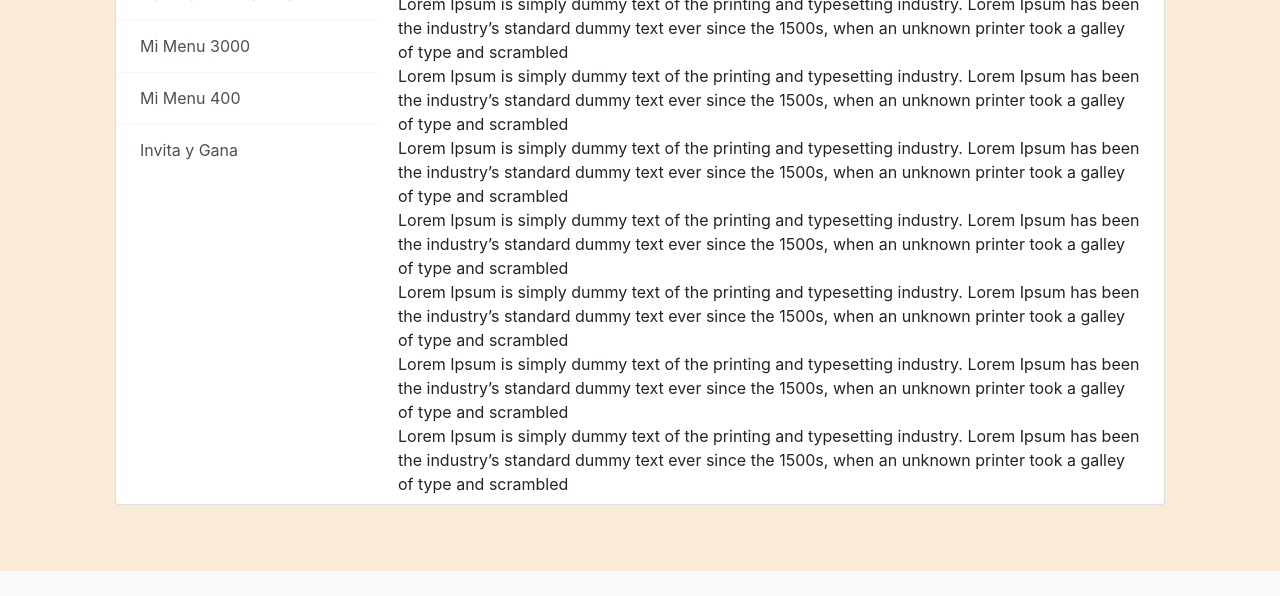
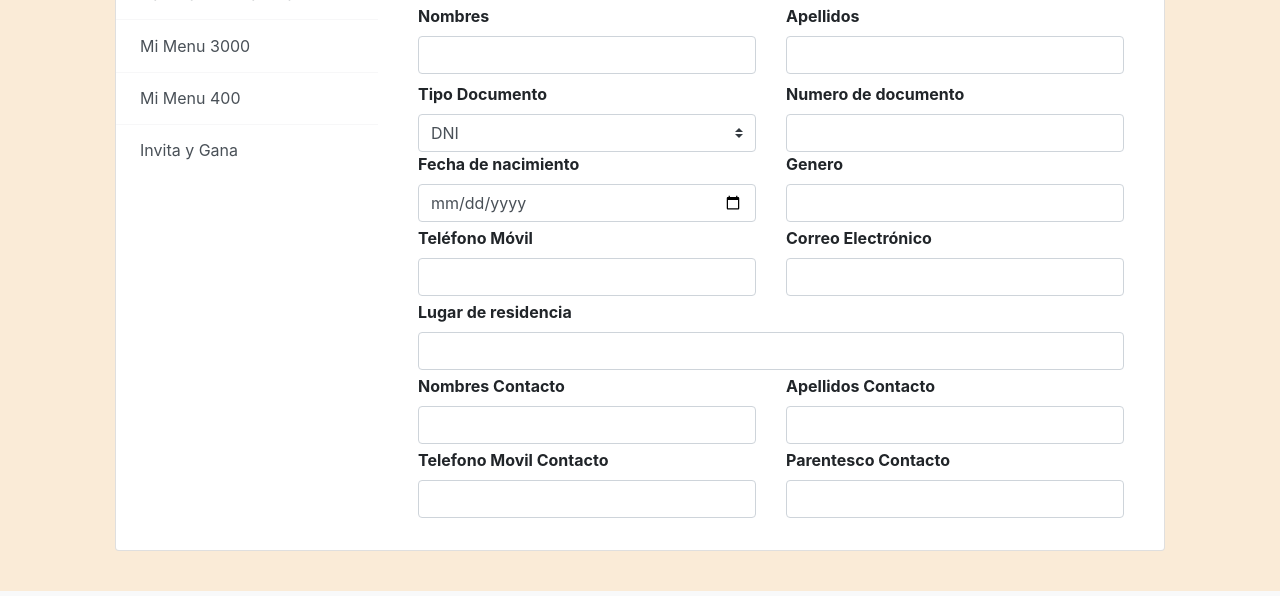
Before and after one commit to zolrivera/METODOSAGILES, a plain HTML site: page mi-perfil/perfil.html in a window 1280 px wide. Shown: the part 285-881 px from the top of the page. Drawn offline with nearby package versions, Linux system fonts and the light colour scheme.

Commit message:
base - datos personales

```diff
--- a/mi-perfil/perfil.html
+++ b/mi-perfil/perfil.html
@@ -184,7 +184,7 @@
 					<div class="col-md-3 pt-0">
 						<div class="list-group list-group-flush account-settings-links">
 							<a class="list-group-item list-group-item-action active" data-toggle="list"
-								href="#account-general">Perfil de Usuario</a>
+								href="#misdatospersonales">Mis datos personales</a>
 							<a class="list-group-item list-group-item-action" data-toggle="list"
 								href="#account-change-password">Cambiar Contrasena</a>
 							<a class="list-group-item list-group-item-action" data-toggle="list"
@@ -200,57 +200,88 @@
 						<div class="tab-content">
 
 							<!-- Perfil de usuario-->
-							<div class="tab-pane fade active show" id="account-general">
+							<div class="tab-pane fade active show" id="misdatospersonales">
 								<div class="card-body pb-2">
+									<h2 class="">
+										Mis datos personales
+									</h2>
+									<hr class="border-dark m-0">
+									<!-- YOUR CONTENT -->
+									<div class="card-body">
+										<div class="row mb-1">
 
-									<!-- YOUR CONTENT -->
-
-									<h1>TU CONTENIDO</h1>
-									<section class="section">
-										<article class="article">
-											Lorem Ipsum is simply dummy text of the printing and typesetting
-											industry. Lorem Ipsum has been the industry’s standard dummy text ever
-											since the 1500s, when an unknown printer took a galley of type and
-											scrambled
-										</article>
-
-										<article class="article">
-											Lorem Ipsum is simply dummy text of the printing and typesetting
-											industry. Lorem Ipsum has been the industry’s standard dummy text ever
-											since the 1500s, when an unknown printer took a galley of type and
-											scrambled
-										</article>
-										<article class="article">
-											Lorem Ipsum is simply dummy text of the printing and typesetting
-											industry. Lorem Ipsum has been the industry’s standard dummy text ever
-											since the 1500s, when an unknown printer took a galley of type and
-											scrambled
-										</article>
-										<article class="article">
-											Lorem Ipsum is simply dummy text of the printing and typesetting
-											industry. Lorem Ipsum has been the industry’s standard dummy text ever
-											since the 1500s, when an unknown printer took a galley of type and
-											scrambled
-										</article>
-										<article class="article">
-											Lorem Ipsum is simply dummy text of the printing and typesetting
-											industry. Lorem Ipsum has been the industry’s standard dummy text ever
-											since the 1500s, when an unknown printer took a galley of type and
-											scrambled
-										</article>
-										<article class="article">
-											Lorem Ipsum is simply dummy text of the printing and typesetting
-											industry. Lorem Ipsum has been the industry’s standard dummy text ever
-											since the 1500s, when an unknown printer took a galley of type and
-											scrambled
-										</article>
-										<article class="article">
-											Lorem Ipsum is simply dummy text of the printing and typesetting
-											industry. Lorem Ipsum has been the industry’s standard dummy text ever
-											since the 1500s, when an unknown printer took a galley of type and
-											scrambled
-										</article>
-									</section>
+											<div class="col-md-6">
+												<label class="form-label font-weight-bold">Nombres</label>
+												<input type="text" class="form-control mb-1" value="">
+											</div>
+											<div class="col-md-6">
+												<label class="form-label font-weight-bold">Apellidos</label>
+												<input type="text" class="form-control" value="">
+											</div>
+										</div>
+										<div class="row">
+										<div class="col-md-6">
+											<label class="form-label font-weight-bold">Tipo Documento</label>
+											<select class="custom-select">
+												<option>DNI</option>
+												<option>CE</option>
+												<option>PASAPORTE</option>
+												<option>OTROS</option>
+											  </select>
+										</div>
+										<div class="col-md-6">
+											<label class="form-label font-weight-bold">Numero de documento</label>
+											<input type="text" class="form-control" value="">
+										</div>
+										</div>
+										<div class="row">
+											<div class="col-md-6">
+												<label class="form-label font-weight-bold">Fecha de nacimiento</label>
+												<input type="date" class="form-control mb-1" value="">
+											</div>
+											<div class="col-md-6">
+												<label class="form-label font-weight-bold">Genero</label>
+												<input type="text" class="form-control" value="">
+											</div>
+										</div>
+										<div class="row">
+											<div class="col-md-6">
+												<label class="form-label font-weight-bold">Teléfono Móvil</label>
+												<input type="text" class="form-control mb-1" value="">
+											</div>
+											<div class="col-md-6">
+												<label class="form-label font-weight-bold">Correo Electrónico</label>
+												<input type="email" class="form-control" value="">
+											</div>
+										</div>
+										<div class="row">
+											<div class="col-md-12">
+												<label class="form-label font-weight-bold">Lugar de residencia</label>
+												<input type="text" class="form-control mb-1" value="">
+											</div>
+										</div>
+										<div class="row">
+											<div class="col-md-6">
+												<label class="form-label font-weight-bold">Nombres Contacto</label>
+												<input type="text" class="form-control mb-1" value="">
+											</div>
+											<div class="col-md-6">
+												<label class="form-label font-weight-bold">Apellidos Contacto</label>
+												<input type="text" class="form-control" value="">
+											</div>
+										</div>
+										<div class="row">
+											<div class="col-md-6">
+												<label class="form-label font-weight-bold">Telefono Movil Contacto</label>
+												<input type="text" class="form-control mb-1" value="">
+											</div>
+											<div class="col-md-6">
+												<label class="form-label font-weight-bold">Parentesco Contacto</label>
+												<input type="text" class="form-control" value="">
+											</div>
+										</div>
+									  </div>
+									 <!-- FIN CONTENT-->
 								</div>
 							</div>
 
```
